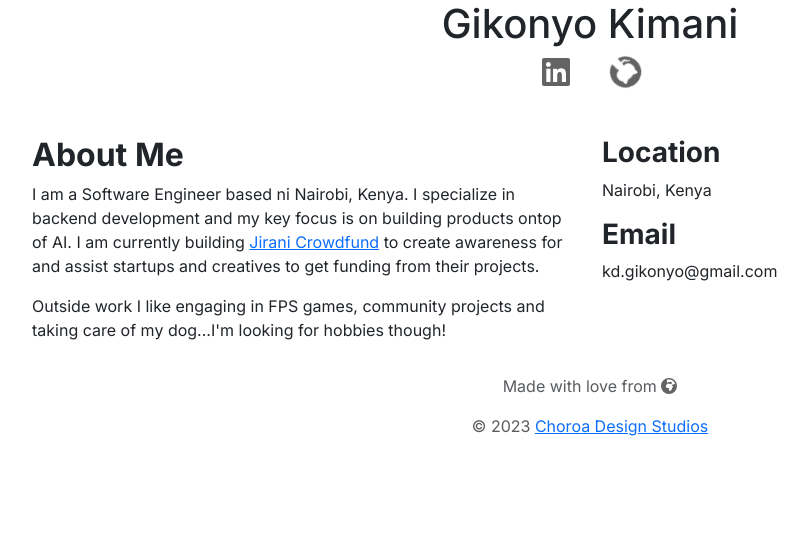
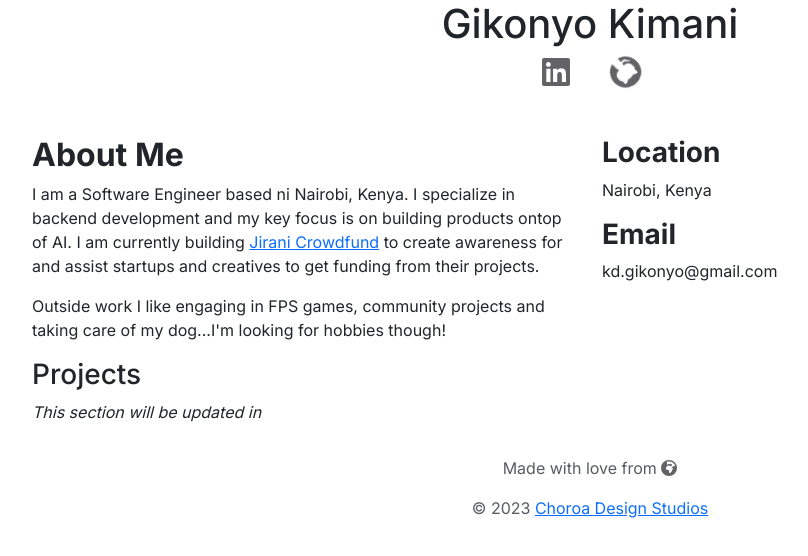
Before and after one commit to dgikonyo/bookish-octo-invention_portfolio, a Next.js app: page / in a window 1280 px wide. Shown: the top 556 px of the page, without its empty margins (50-858 px from the left). Built offline with nearby package versions, Linux system fonts and the light colour scheme.

Commit message:
skeleton complete

```diff
--- a/src/app/page.tsx
+++ b/src/app/page.tsx
@@ -4,6 +4,9 @@ import styles from "../../public/assets/css/page.module.scss";
 import { FontAwesomeIcon } from "@fortawesome/react-fontawesome";
 import { faLinkedin } from "@fortawesome/free-brands-svg-icons";
 import { faGithub } from "@fortawesome/free-brands-svg-icons";
+import { useRef, useState, useEffect } from "react";
+
+//add countdown timer to uploading next project
 
 export default function Home() {
   return (
@@ -82,8 +85,11 @@ export default function Home() {
         </div>
 
         {/* Projects */}
-        <div>
-          <div></div>
+        <div className="project">
+          <div>
+            <h3>Projects</h3>
+            <p><i>This section will be updated in </i></p>
+          </div>
         </div>
       </div>
     </main>
```
